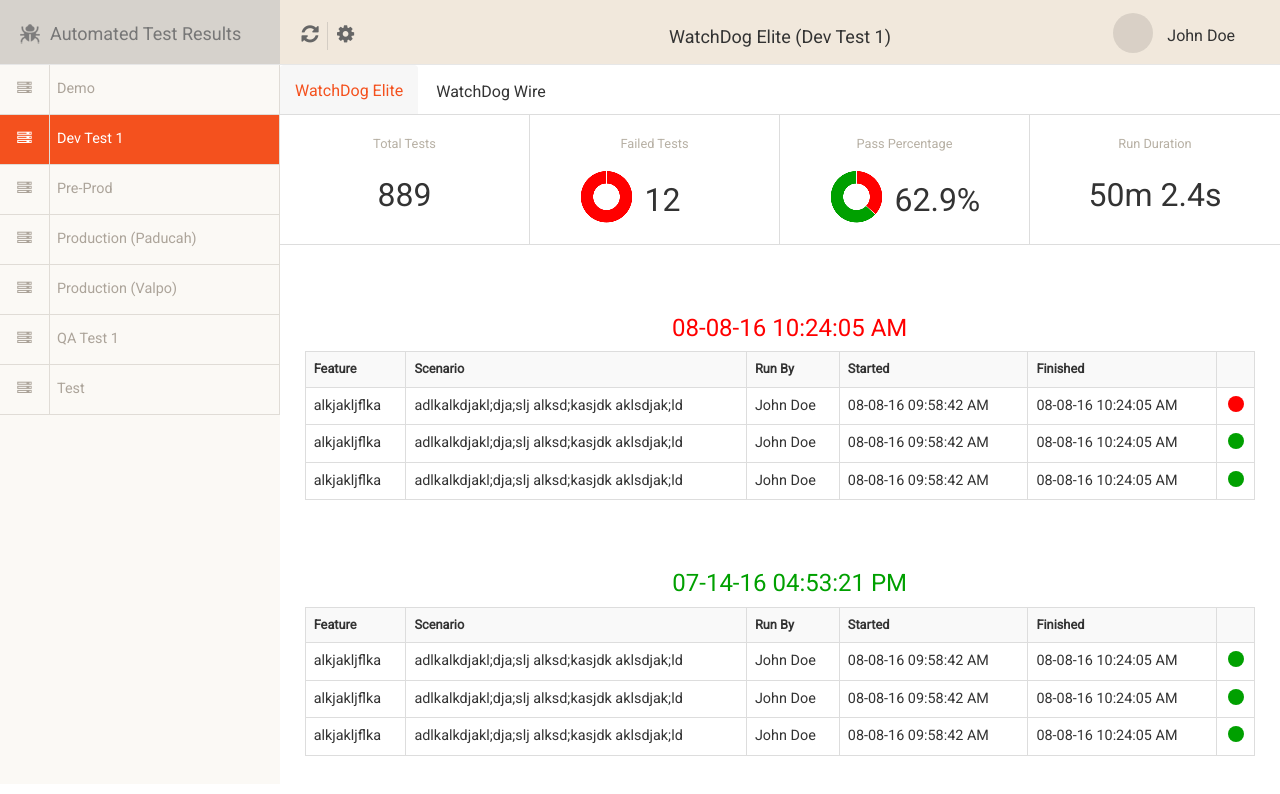
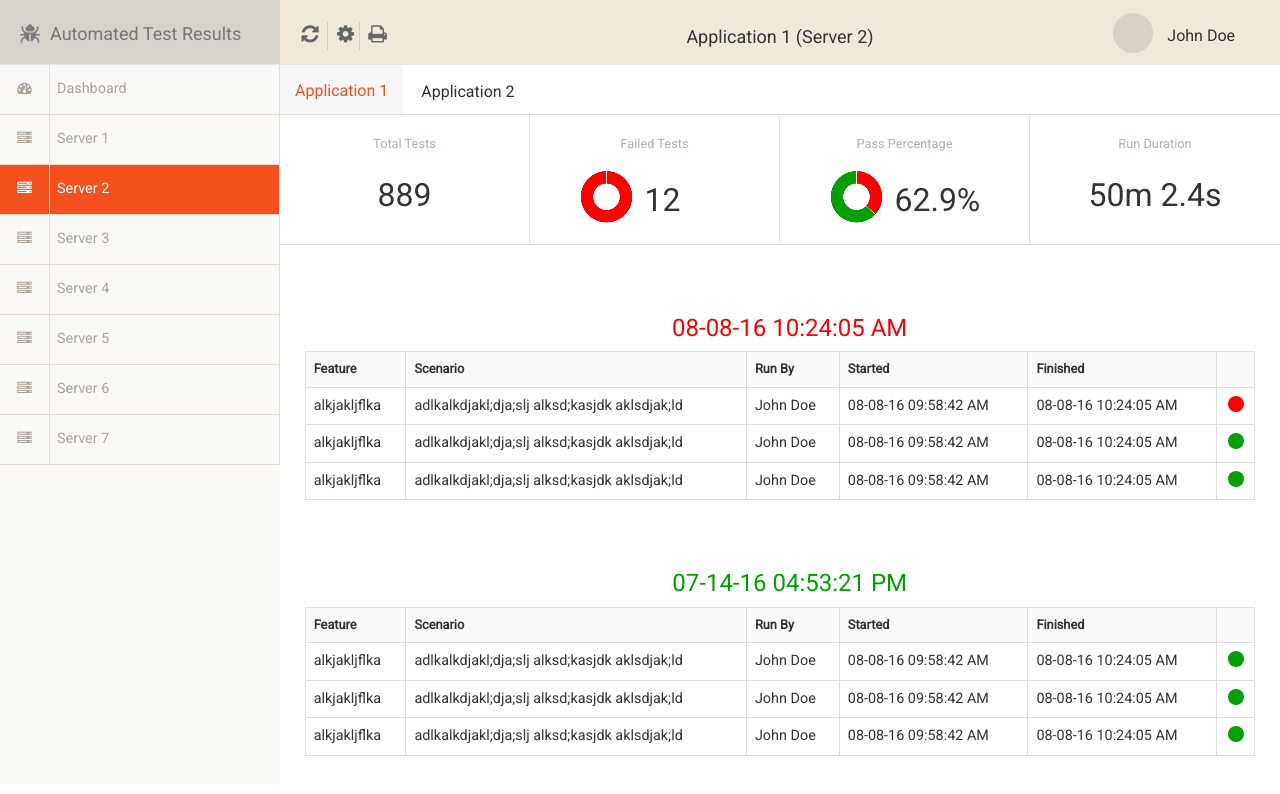
Before and after one commit to bergerinc/ATR-TestResults, a website: page index.html in a window 1280 px wide. Drawn offline with nearby package versions, Linux system fonts and the light colour scheme.

Commit message:
Make content generic

```diff
--- a/index.html
+++ b/index.html
@@ -35,8 +35,9 @@
                                     <div class="col-xs-2 text-left">
                                         <div class="icons"><span class="fa fa-refresh"></span></div>
                                         <div class="icons"><span class="fa fa-cog"></span></div>
+                                        <div class="icons"><span class="fa fa-print"></span></div>
                                     </div>
-                                    <div class="title col-xs-8 text-center"><h4>WatchDog Elite (Dev Test 1)</h4></div>
+                                    <div class="title col-xs-8 text-center"><h4>Application 1 (Server 2)</h4></div>
                                     <div class="col-xs-2 text-right">
                                         <div class="user">
                                             <div class="user-image"></div>
@@ -46,35 +47,31 @@
                                     </div>
                                 </div>
                             </div>
-
-
-
-
                         </div>
                     </div>
                 </div>
             </nav> <!-- end navbar -->
 
             <div class="sidenav">
-                <ul style="display:none;">
+                <ul>
                     <li><div><span class="fa fa-dashboard"></span></div><div>Dashboard</div></li>
                 </ul>
                 <ul>
-                    <li><div><span class="fa fa-server"></span></div><div>Demo</div></li>
-                    <li class="selected"><div><span class="fa fa-server"></div><div>Dev Test 1</div></li>
-                    <li><div><span class="fa fa-server"></div><div>Pre-Prod</div></li>
-                    <li><div><span class="fa fa-server"></div><div>Production (Paducah)</div></li>
-                    <li><div><span class="fa fa-server"></div><div>Production (Valpo)</div></li>
-                    <li><div><span class="fa fa-server"></div><div>QA Test 1</div></li>
-                    <li><div><span class="fa fa-server"></div><div>Test</div></li>
+                    <li><div><span class="fa fa-server"></span></div><div>Server 1</div></li>
+                    <li class="selected"><div><span class="fa fa-server"></div><div>Server 2</div></li>
+                    <li><div><span class="fa fa-server"></div><div>Server 3</div></li>
+                    <li><div><span class="fa fa-server"></div><div>Server 4</div></li>
+                    <li><div><span class="fa fa-server"></div><div>Server 5</div></li>
+                    <li><div><span class="fa fa-server"></div><div>Server 6</div></li>
+                    <li><div><span class="fa fa-server"></div><div>Server 7</div></li>
                 </ul>
             </div>
 
             <div class="main-content">
                 <section class="app-tabs">
                     <ul class="nav nav-tabs">
-                        <li class="active"><a data-toggle="tab" href="#tab1">WatchDog Elite</a></li>
-                        <li><a data-toggle="tab" href="#tab2">WatchDog Wire</a></li>
+                        <li class="active"><a data-toggle="tab" href="#tab1">Application 1</a></li>
+                        <li><a data-toggle="tab" href="#tab2">Application 2</a></li>
                     </ul>
                     <div class="tab-content">
                         <div id="tab1" class="tab-pane fade in active">
```
